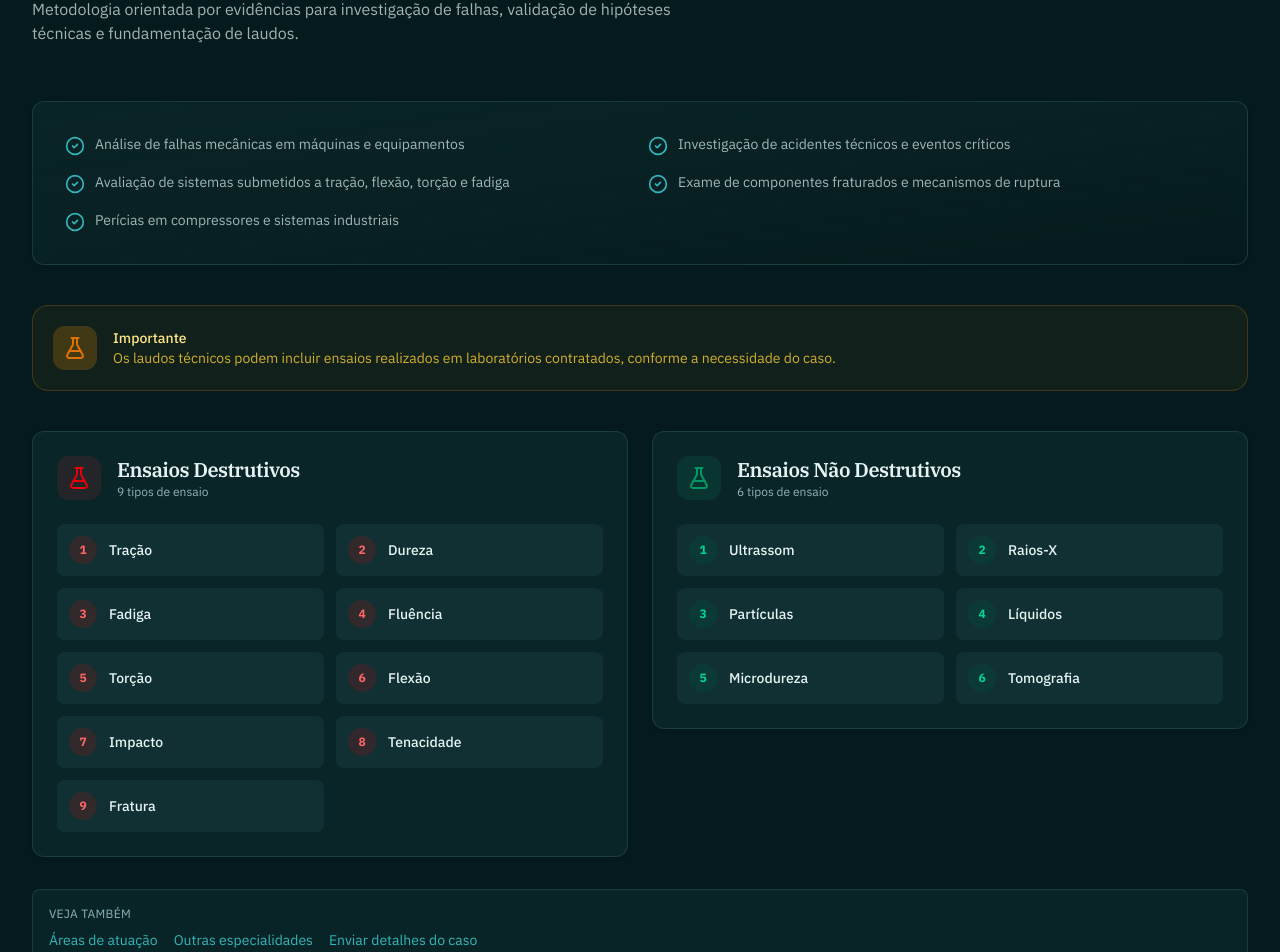
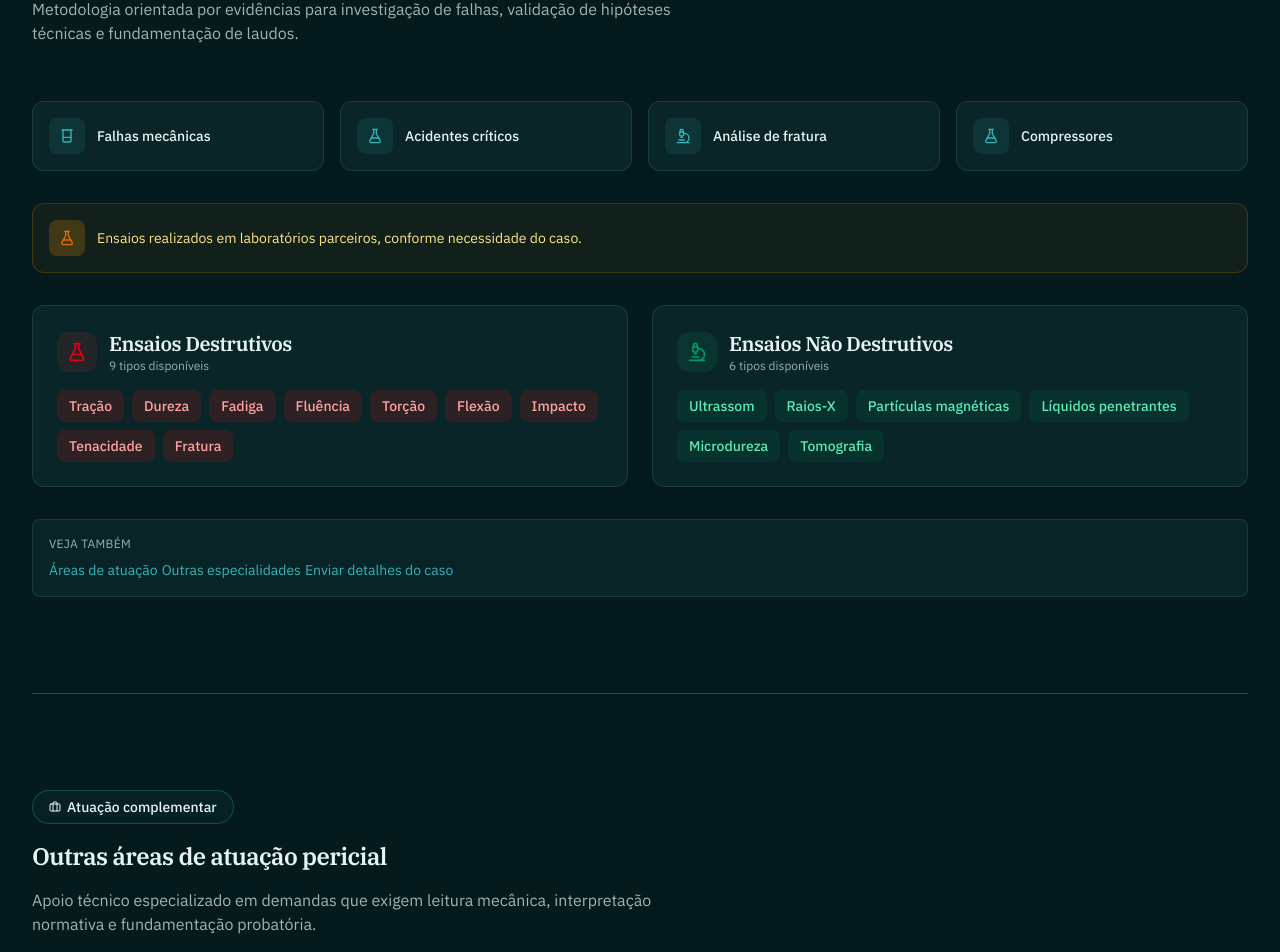
Before and after one commit to eng-lenzi/lp-eng-lenzi, a React (Vite) app: page / in a window 1280 px wide. Shown: the part 2673-3625 px from the top of the page. Built offline with nearby package versions, Linux system fonts and the light colour scheme.

Commit message:
feat: atualizacoes solicitadas pelo sogro - credenciais, ensaios, footer e ajustes mobile

```diff
--- a/src/routes/-components/mechanical-tests.tsx
+++ b/src/routes/-components/mechanical-tests.tsx
@@ -1,5 +1,5 @@
 import { motion } from "framer-motion";
-import { FlaskConical, Microscope, CheckCircle2 } from "lucide-react";
+import { FlaskConical, Microscope, Beaker, ChevronRight } from "lucide-react";
 
 import { Text, Title } from "@/components/typography";
 import { Badge } from "@/components/ui/badge";
@@ -7,34 +7,47 @@ import { Card, CardContent, CardHeader } from "@/components/ui/card";
 import { AnimatedSection, AnimatedCard } from "./animation-helpers";
 import { scrollToSection } from "@/lib/utils";
 
-const technicalActs = [
-	"Análise de falhas mecânicas em máquinas e equipamentos",
-	"Investigação de acidentes técnicos e eventos críticos",
-	"Avaliação de sistemas submetidos a tração, flexão, torção e fadiga",
-	"Exame de componentes fraturados e mecanismos de ruptura",
-	"Perícias em compressores e sistemas industriais",
+const technicalFocus = [
+	{ label: "Falhas mecânicas", icon: Beaker },
+	{ label: "Acidentes críticos", icon: FlaskConical },
+	{ label: "Análise de fratura", icon: Microscope },
+	{ label: "Compressores", icon: FlaskConical },
 ] as const;
 
 const destructiveTests = [
-	{ name: "Tração", desc: "Resistência à tração" },
-	{ name: "Dureza", desc: "Resistência à penetração" },
-	{ name: "Fadiga", desc: "Ciclo de carga" },
-	{ name: "Fluência", desc: "Deformação temporal" },
-	{ name: "Torção", desc: "Resistência à torção" },
-	{ name: "Flexão", desc: "Resistência à flexão" },
-	{ name: "Impacto", desc: "Resistência ao impacto" },
-	{ name: "Tenacidade", desc: "Resistência à fratura" },
-	{ name: "Fratura", desc: "Análise de superfície" },
+	"Tração",
+	"Dureza",
+	"Fadiga",
+	"Fluência",
+	"Torção",
+	"Flexão",
+	"Impacto",
+	"Tenacidade",
+	"Fratura",
 ] as const;
 
 const nonDestructiveTests = [
-	{ name: "Ultrassom", desc: "Detecção interna" },
-	{ name: "Raios-X", desc: "Inspeção radiográfica" },
-	{ name: "Partículas", desc: "Inspeção superficial" },
-	{ name: "Líquidos", desc: "Detecção de trincas" },
-	{ name: "Microdureza", desc: "Dureza local" },
-	{ name: "Tomografia", desc: "3D volumétrico" },
+	"Ultrassom",
+	"Raios-X",
+	"Partículas magnéticas",
+	"Líquidos penetrantes",
+	"Microdureza",
+	"Tomografia",
 ] as const;
+
+function TestChip({ name, color }: { name: string; color: "red" | "emerald" }) {
+	return (
+		<div
+			className={`inline-flex items-center gap-2 rounded-lg px-3 py-1.5 text-sm font-medium transition-colors hover:brightness-95 ${
+				color === "red"
+					? "bg-red-100 text-red-800 dark:bg-red-900/30 dark:text-red-300"
+					: "bg-emerald-100 text-emerald-800 dark:bg-emerald-900/30 dark:text-emerald-300"
+			}`}
+		>
+			{name}
+		</div>
+	);
+}
 
 export function MechanicalTests() {
 	return (
@@ -56,84 +69,68 @@ export function MechanicalTests() {
 				</Text>
 			</div>
 
-			<AnimatedCard delay={0.2}>
-				<Card className="mb-8 border-border/60 bg-gradient-to-br from-muted/30 via-muted/20 to-transparent sm:mb-10">
-					<CardContent className="grid gap-3 p-4 sm:grid-cols-2 sm:gap-4 sm:p-6 lg:p-8">
-						{technicalActs.map((act, idx) => (
+			<div className="grid gap-4 sm:grid-cols-2 lg:grid-cols-4 mb-8">
+				{technicalFocus.map((item, idx) => (
 					<motion.div
-								key={act}
-								initial={{ opacity: 0 }}
-								whileInView={{ opacity: 1 }}
+						key={item.label}
+						initial={{ opacity: 0, y: 10 }}
+						whileInView={{ opacity: 1, y: 0 }}
 						transition={{ delay: idx * 0.05 }}
-								className="flex items-start gap-2.5"
+						className="flex items-center gap-3 rounded-xl border border-border/60 bg-card p-4"
 					>
-								<div>
-									<CheckCircle2 className="mt-0.5 size-4 shrink-0 text-primary sm:size-5" />
+						<div className="flex h-9 w-9 shrink-0 items-center justify-center rounded-lg bg-primary/10">
+							<item.icon className="size-4 text-primary" />
 						</div>
-								<Text size="xs" tone="subtle" className="sm:text-sm">
-									{act}
+						<Text size="sm" className="font-medium">
+							{item.label}
 						</Text>
 					</motion.div>
 				))}
-					</CardContent>
-				</Card>
-			</AnimatedCard>
+			</div>
 
 			<motion.div
 				initial={{ opacity: 0 }}
 				whileInView={{ opacity: 1 }}
-				className="mb-8 rounded-xl border border-amber-500/20 bg-amber-500/5 p-4 sm:mb-10 sm:p-5 sm:rounded-2xl"
+				className="mb-8 rounded-xl border border-amber-500/20 bg-amber-500/5 p-4"
 			>
-				<div className="flex items-center gap-3 sm:gap-4">
-					<div className="flex h-10 w-10 items-center justify-center rounded-lg sm:h-11 sm:w-11 sm:rounded-xl bg-amber-500/20">
-						<FlaskConical className="size-5 text-amber-600 sm:size-6" />
+				<div className="flex items-center gap-3">
+					<div className="flex h-9 w-9 items-center justify-center rounded-lg bg-amber-500/20">
+						<FlaskConical className="size-4 text-amber-600" />
 					</div>
-					<div>
-						<Text className="font-medium text-amber-800 dark:text-amber-200">
-							Importante
+					<Text size="sm" className="text-amber-800 dark:text-amber-200">
+						Ensaios realizados em laboratórios parceiros, conforme necessidade do caso.
 					</Text>
-						<Text size="sm" className="text-amber-700/80 dark:text-amber-300/80">
-							Os laudos técnicos podem incluir ensaios realizados em laboratórios
-							contratados, conforme a necessidade do caso.
-						</Text>
-					</div>
 				</div>
 			</motion.div>
 
-			<div className="grid gap-6 md:grid-cols-2">
+			<div className="grid gap-6 md:grid-cols-2 md:items-stretch">
 				<AnimatedCard delay={0.2}>
-					<Card className="group border-border/60 bg-card transition-all hover:shadow-lg hover:border-primary/30 overflow-hidden">
-						<CardHeader className="space-y-3 sm:space-y-5">
-							<div className="flex items-center gap-3 sm:gap-4">
-								<div className="flex h-10 w-10 items-center justify-center rounded-lg sm:h-11 sm:w-11 sm:rounded-xl bg-red-500/10">
-									<FlaskConical className="size-5 text-red-600 sm:size-6" />
+					<Card className="h-full border-border/60 bg-card transition-all hover:shadow-lg hover:border-primary/30">
+						<CardHeader className="pb-4">
+							<div className="flex items-center gap-3">
+								<div className="flex h-10 w-10 items-center justify-center rounded-xl bg-red-500/10">
+									<FlaskConical className="size-5 text-red-600" />
 								</div>
 								<div>
 									<Title as="h3" size="md" className="font-heading">
 										Ensaios Destrutivos
 									</Title>
 									<Text size="xs" tone="muted">
-										9 tipos de ensaio
+										9 tipos disponíveis
 									</Text>
 								</div>
 							</div>
 						</CardHeader>
 						<CardContent>
-							<div className="grid gap-3 sm:grid-cols-2">
+							<div className="flex flex-wrap gap-2">
 								{destructiveTests.map((test, idx) => (
 									<motion.div
-										key={test.name}
-										initial={{ opacity: 0 }}
-										whileInView={{ opacity: 1 }}
-										transition={{ delay: idx * 0.03 }}
-										className="flex items-center gap-3 rounded-lg bg-muted/50 p-3 transition-colors hover:bg-muted"
+										key={test}
+										initial={{ opacity: 0, scale: 0.9 }}
+										whileInView={{ opacity: 1, scale: 1 }}
+										transition={{ delay: idx * 0.02 }}
 									>
-										<div className="flex h-7 w-7 items-center justify-center rounded-full bg-red-100 text-xs font-bold text-red-700 dark:bg-red-900/30 dark:text-red-400">
-											{idx + 1}
-										</div>
-										<Text size="sm" className="font-medium">
-											{test.name}
-										</Text>
+										<TestChip name={test} color="red" />
 									</motion.div>
 								))}
 							</div>
@@ -142,38 +139,32 @@ export function MechanicalTests() {
 				</AnimatedCard>
 
 				<AnimatedCard delay={0.3}>
-					<Card className="group border-border/60 bg-card transition-all hover:shadow-lg hover:border-primary/30 overflow-hidden">
-						<CardHeader className="space-y-3 sm:space-y-5">
-							<div className="flex items-center gap-3 sm:gap-4">
-								<div className="flex h-10 w-10 items-center justify-center rounded-lg sm:h-11 sm:w-11 sm:rounded-xl bg-emerald-500/10">
-									<FlaskConical className="size-5 text-emerald-600 sm:size-6" />
+					<Card className="h-full border-border/60 bg-card transition-all hover:shadow-lg hover:border-primary/30">
+						<CardHeader className="pb-4">
+							<div className="flex items-center gap-3">
+								<div className="flex h-10 w-10 items-center justify-center rounded-xl bg-emerald-500/10">
+									<Microscope className="size-5 text-emerald-600" />
 								</div>
 								<div>
 									<Title as="h3" size="md" className="font-heading">
 										Ensaios Não Destrutivos
 									</Title>
 									<Text size="xs" tone="muted">
-										6 tipos de ensaio
+										6 tipos disponíveis
 									</Text>
 								</div>
 							</div>
 						</CardHeader>
 						<CardContent>
-							<div className="grid gap-3 sm:grid-cols-2">
+							<div className="flex flex-wrap gap-2">
 								{nonDestructiveTests.map((test, idx) => (
 									<motion.div
-										key={test.name}
-										initial={{ opacity: 0 }}
-										whileInView={{ opacity: 1 }}
-										transition={{ delay: idx * 0.05 }}
-										className="flex items-center gap-3 rounded-lg bg-muted/50 p-3 transition-colors hover:bg-muted"
+										key={test}
+										initial={{ opacity: 0, scale: 0.9 }}
+										whileInView={{ opacity: 1, scale: 1 }}
+										transition={{ delay: idx * 0.02 }}
 									>
-										<div className="flex h-7 w-7 items-center justify-center rounded-full bg-emerald-100 text-xs font-bold text-emerald-700 dark:bg-emerald-900/30 dark:text-emerald-400">
-											{idx + 1}
-										</div>
-										<Text size="sm" className="font-medium">
-											{test.name}
-										</Text>
+										<TestChip name={test} color="emerald" />
 									</motion.div>
 								))}
 							</div>
@@ -184,10 +175,19 @@ export function MechanicalTests() {
 
 			<nav aria-label="Links internos de ensaios" className="mt-8 rounded-lg border border-border/60 bg-muted/30 p-4">
 				<Text size="xs" tone="muted" className="mb-2 uppercase tracking-wide">Veja também</Text>
-				<div className="flex flex-wrap gap-4 text-sm">
-					<a href="#areas" className="text-primary hover:underline" onClick={(e) => scrollToSection(e, "areas")}>Áreas de atuação</a>
-					<a href="#outras-areas" className="text-primary hover:underline" onClick={(e) => scrollToSection(e, "outras-areas")}>Outras especialidades</a>
-					<a href="#contato" className="text-primary hover:underline" onClick={(e) => scrollToSection(e, "contato")}>Enviar detalhes do caso</a>
+				<div className="flex flex-col sm:flex-row sm:flex-wrap gap-1 text-sm">
+					<a href="#areas" className="flex items-center justify-between py-2 text-primary hover:underline sm:py-0 sm:gap-4" onClick={(e) => scrollToSection(e, "areas")}>
+						<span>Áreas de atuação</span>
+						<ChevronRight className="size-4 sm:hidden" />
+					</a>
+					<a href="#outras-areas" className="flex items-center justify-between py-2 text-primary hover:underline sm:py-0 sm:gap-4" onClick={(e) => scrollToSection(e, "outras-areas")}>
+						<span>Outras especialidades</span>
+						<ChevronRight className="size-4 sm:hidden" />
+					</a>
+					<a href="#contato" className="flex items-center justify-between py-2 text-primary hover:underline sm:py-0 sm:gap-4" onClick={(e) => scrollToSection(e, "contato")}>
+						<span>Enviar detalhes do caso</span>
+						<ChevronRight className="size-4 sm:hidden" />
+					</a>
 				</div>
 			</nav>
 		</AnimatedSection>
```
Also changed, not shown: src/routes/-components/areas.tsx (+13 -4 lines), src/routes/-components/credentials.tsx (+81 -20 lines), src/routes/-components/footer.tsx (+17 -20 lines), src/routes/-components/other-areas.tsx (+14 -5 lines), src/routes/-components/services.tsx (+15 -6 lines). Lines whose indentation alone changed are shown as unchanged.
